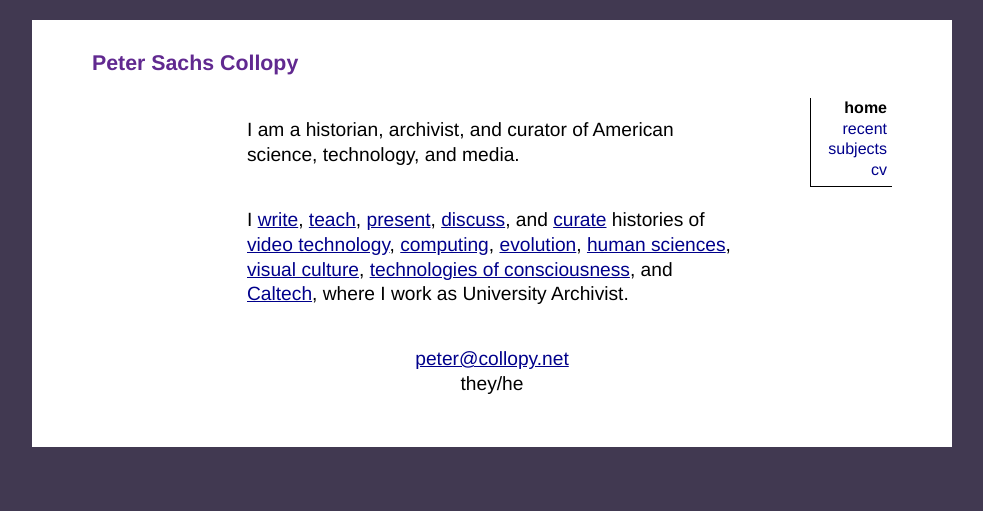
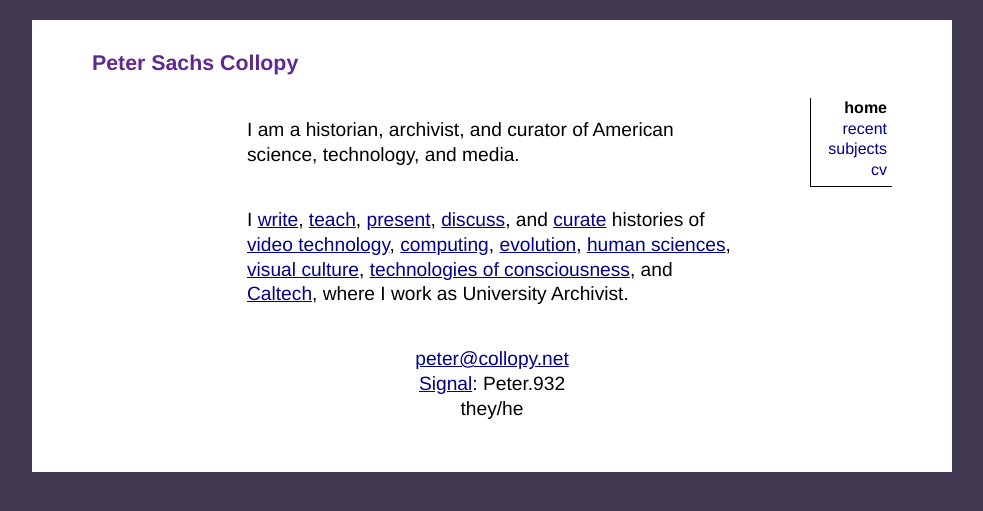
Before and after one commit to collopy/collopy.github.io, a Jekyll site: the page built from index.html, in a window 1280 px wide. Shown: the top 511 px of the page, without its empty margins (148-1131 px from the left). Built offline with Jekyll 4.4.1, drawn with Linux system fonts in a browser that asks for light colours.

Commit message:
Added Signal username

```diff
--- a/index.html
+++ b/index.html
@@ -10,5 +10,6 @@ layout: index
 </p>
 <p style="text-align: center;">
 	<a href="mailto:peter@collopy.net">peter@collopy.net</a><br>
+	<a href="https://signal.org">Signal</a>: Peter.932<br>
 	they/he
 </p>
```
